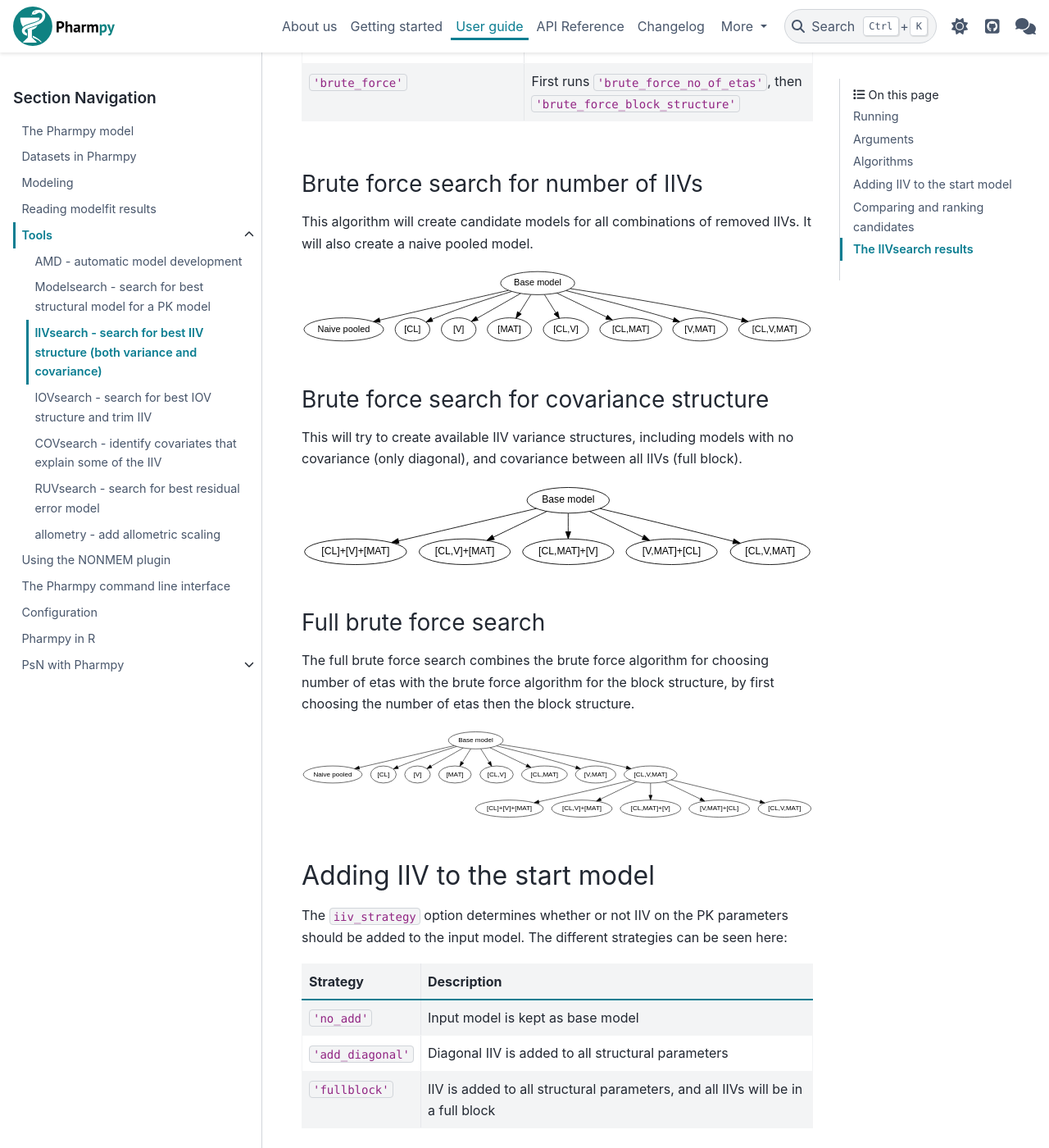
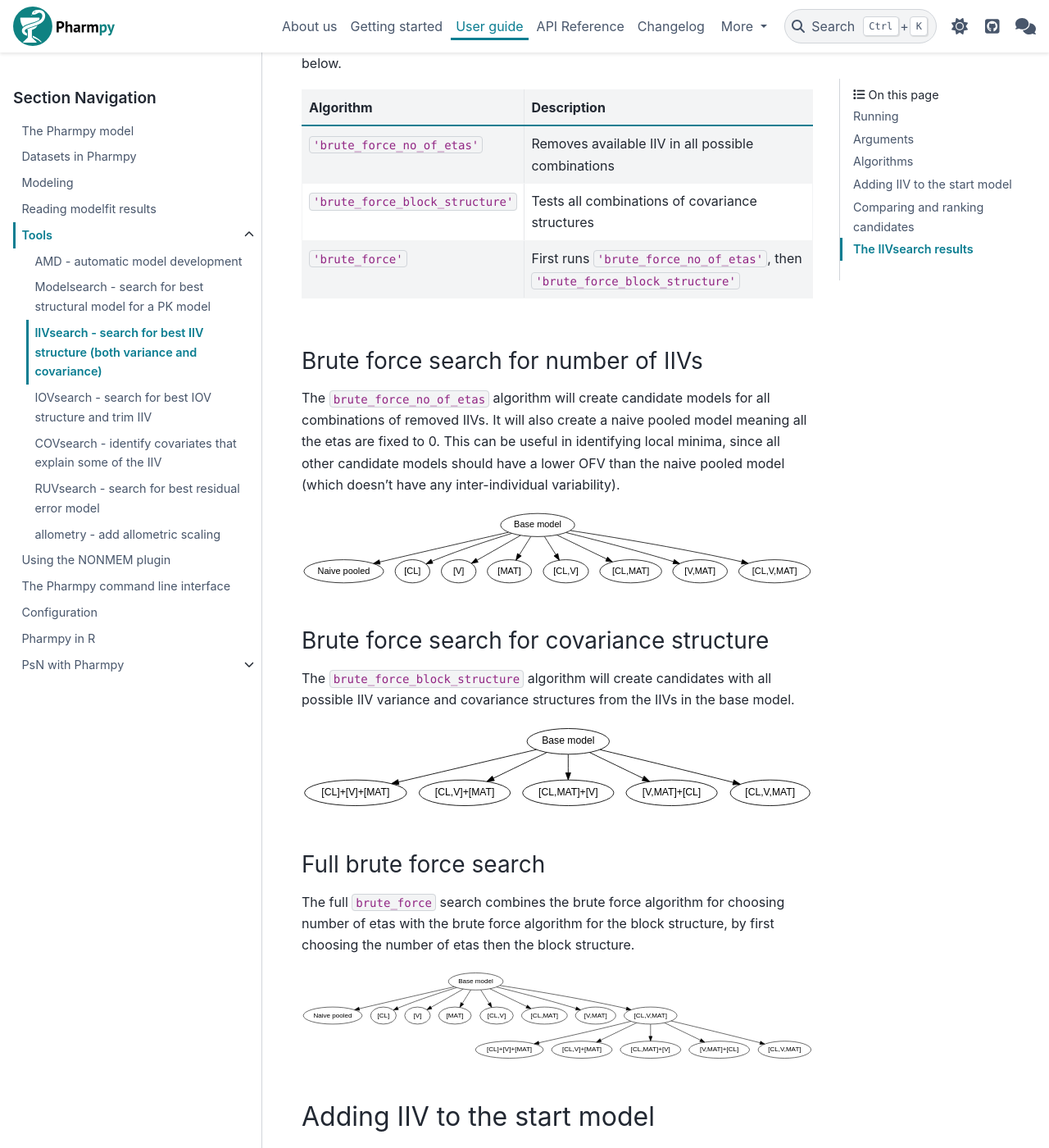
Before and after one commit to pharmpy/pharmpy, a Sphinx documentation site: the page built from docs/iivsearch.rst, in a window 1280 px wide and 1400 px high, scrolled down 1737 px. Shown: the whole window at 82% size. Built offline with Sphinx 7.4.7 and the PyData theme 0.15.4, drawn with Linux system fonts in a browser that asks for light colours; some of the changed text lies outside the part shown.

Commit message:
Update documentation

```diff
--- a/docs/iivsearch.rst
+++ b/docs/iivsearch.rst
@@ -53,8 +53,15 @@
 | :ref:`cutoff<ranking_iivsearch>`              | Cutoff for the ranking function, exclude models that are below     |
 |                                               | cutoff (default is none)                                           |
 +-----------------------------------------------+--------------------------------------------------------------------+
-| ``model``                                     | Start model                                                        |
+| ``model``                                     | Input model                                                        |
 +-----------------------------------------------+--------------------------------------------------------------------+
+
+.. note::
+
+    In this documentation, "base model" will be used to describe the model which all candidates are based on. Note
+    that if you have set ``iiv_strategy`` to anything other than 'no_add', `this model will be different to the
+    input model`. The term "base model" can thus be either the input model or a copy with added IIVs.
+
 
 .. _algorithms_iivsearch:
 
@@ -79,8 +86,10 @@
 Brute force search for number of IIVs
 ~~~~~~~~~~~~~~~~~~~~~~~~~~~~~~~~~~~~~
 
-This algorithm will create candidate models for all combinations of removed IIVs. It will also create a naive pooled
-model.
+The ``brute_force_no_of_etas`` algorithm will create candidate models for all combinations of removed IIVs. It will
+also create a naive pooled model meaning all the etas are fixed to 0. This can be useful in identifying local minima,
+since all other candidate models should have a lower OFV than the naive pooled model (which doesn't have any
+inter-individual variability).
 
 .. graphviz::
 
@@ -109,8 +118,8 @@
 Brute force search for covariance structure
 ~~~~~~~~~~~~~~~~~~~~~~~~~~~~~~~~~~~~~~~~~~~
 
-This will try to create available IIV variance structures, including models with no covariance (only diagonal), and
-covariance between all IIVs (full block).
+The ``brute_force_block_structure`` algorithm will create candidates with all possible IIV variance and covariance
+structures from the IIVs in the base model.
 
 .. graphviz::
 
@@ -133,7 +142,7 @@
 Full brute force search
 ~~~~~~~~~~~~~~~~~~~~~~~
 
-The full brute force search combines the brute force algorithm for choosing number of etas with the brute force
+The full ``brute_force`` search combines the brute force algorithm for choosing number of etas with the brute force
 algorithm for the block structure, by first choosing the number of etas then the block structure.
 
 .. graphviz::
--- a/docs/modelsearch.rst
+++ b/docs/modelsearch.rst
@@ -124,7 +124,7 @@
 Exhaustive search
 ~~~~~~~~~~~~~~~~~
 
-An exhaustive search will test all possible combinations of features in the search space. All candidate models will be
+An ``exhaustive`` search will test all possible combinations of features in the search space. All candidate models will be
 created simultaneously from the input model.
 
 .. code::
@@ -156,7 +156,7 @@
 
 Exhaustive stepwise search
 ~~~~~~~~~~~~~~~~~~~~~~~~~~
-The exhaustive stepwise search applies features in a stepwise manner such that only one feature is changed at a time.
+The ``exhaustive_stepwise`` search applies features in a stepwise manner such that only one feature is changed at a time.
 Between each step, the initial estimates from the new candidate model will be updated from the final estimates from the
 previous step.
 
@@ -199,7 +199,7 @@
 
 Reduced stepwise search
 ~~~~~~~~~~~~~~~~~~~~~~~
-The reduced stepwise search is similar to the exhaustive stepwise search, but after each layer it compares models with
+The ``reduced_stepwise`` search is similar to the exhaustive stepwise search, but after each layer it compares models with
 the same features, where the compared models were obtained by adding the features in a different order. Next, the
 algorithm uses the best model from each comparison as the basis for the next layer, where the subsequent feature is
 added.
@@ -263,8 +263,11 @@
 +------------------------+----------------------------------------------------------------------------------+
 | ``'fullblock'``        | IIV is added to all structural parameters, and all IIVs will be in a full block  |
 +------------------------+----------------------------------------------------------------------------------+
-| ``'absorption_delay'`` | IIV is added to the absorption delay parameter (default)                         |
+| ``'absorption_delay'`` | IIV is added only to the absorption delay parameter (default)                    |
 +------------------------+----------------------------------------------------------------------------------+
+
+For more information regarding which parameters are counted as structural parameters, see
+:py:func:`pharmpy.modeling.add_pk_iiv`.
 
 .. _ranking_modelsearch:
 
```
